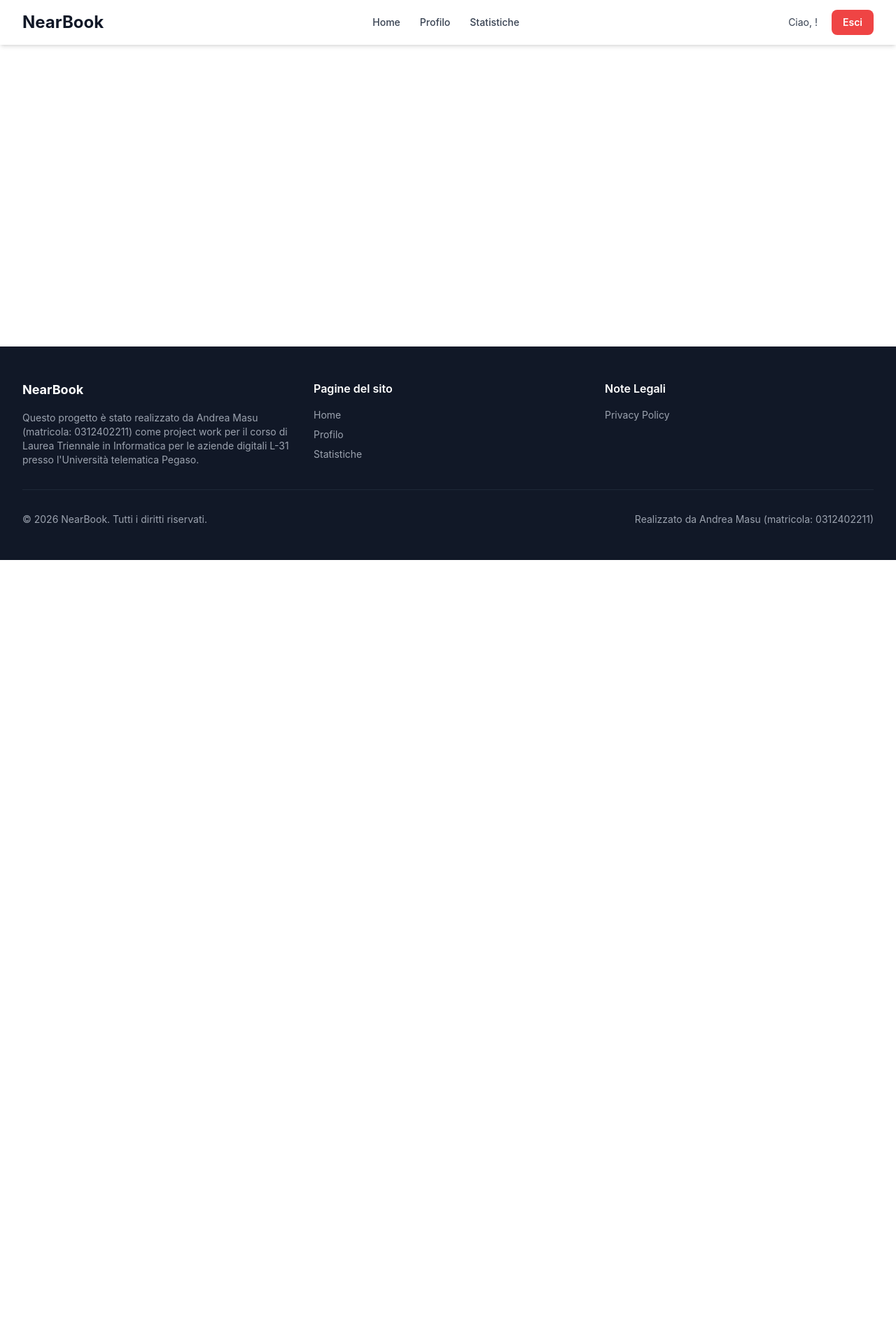
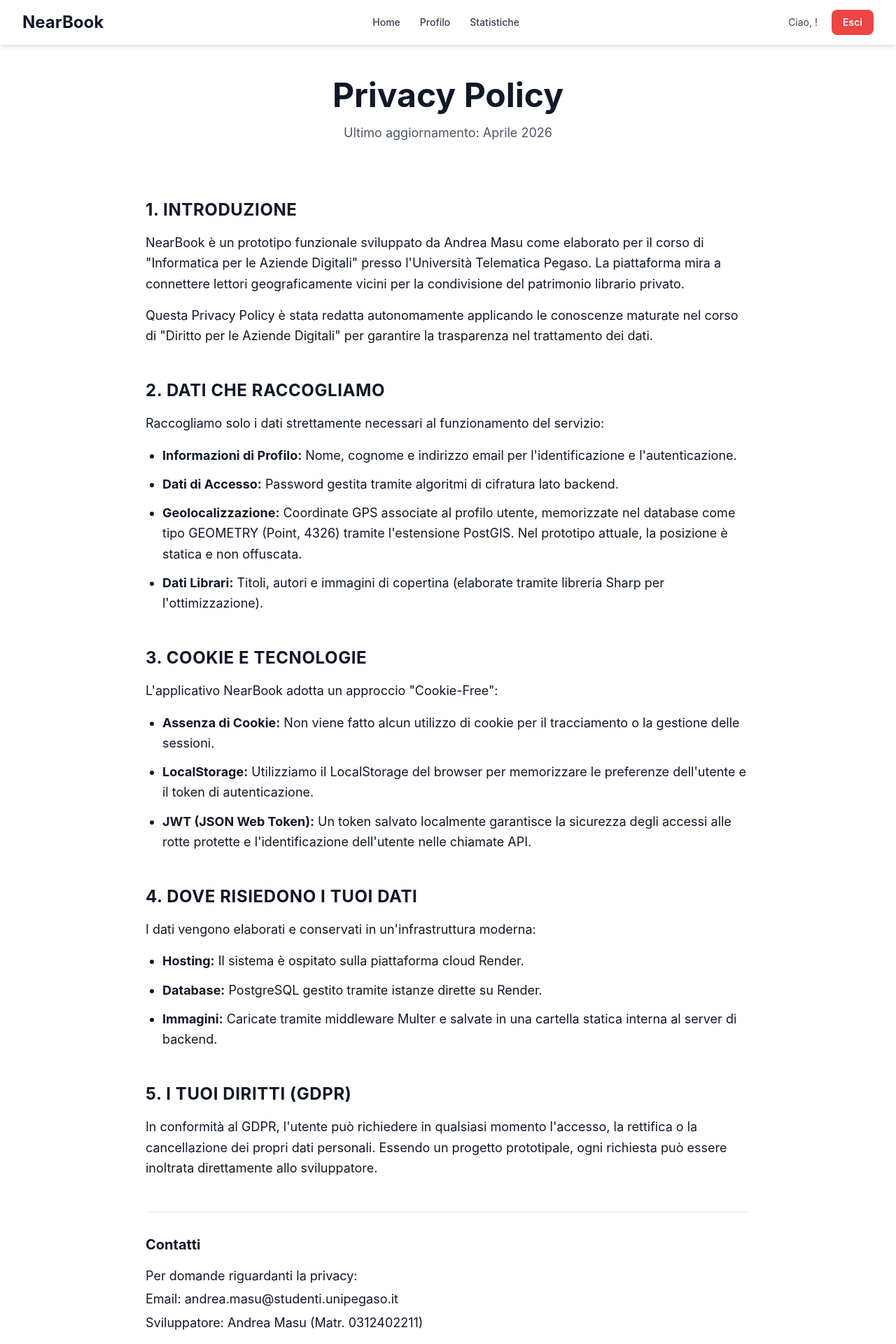
Before and after one commit to AndreaMasu98/nearbook-fe, an Angular app: page /privacy in a window 1280 px wide. Shown: the top 1920 px of the page at 70% size. Before the commit the page ends 800 px from the top, so only its background shows below. Built offline with nearby package versions, Linux system fonts and the light colour scheme; sample sign-in values are in the browser's storage.

Commit message:
fix(privacy): fix privacy page

```diff
--- a/src/app/pages/login/login.component.ts
+++ b/src/app/pages/login/login.component.ts
@@ -4,6 +4,7 @@ import { Router, RouterLink } from '@angular/router';
 import { CommonModule } from '@angular/common';
 import { AuthService } from '../../services/auth.service';
 
+/* Questo componente gestisce la pagina di login. Permette all'utente di inserire email e password per accedere al proprio account. Se le credenziali sono corrette, l'utente viene reindirizzato alla home page. In caso contrario, viene mostrato un messaggio di errore. Il form di login utilizza validazioni per assicurarsi che l'email sia in formato valido e che la password abbia almeno 6 caratteri. */
 @Component({
   selector: 'app-login',
   standalone: true,
--- a/src/app/pages/privacy/privacy.component.html
+++ b/src/app/pages/privacy/privacy.component.html
@@ -0,0 +1,64 @@
+<div class="max-w-4xl mx-auto px-4 py-12 text-gray-900 bg-white">
+  <div class="text-center mb-12">
+    <h1 class="text-4xl md:text-5xl font-bold text-gray-900 mb-4">Privacy Policy</h1>
+    <p class="text-lg text-gray-600">Ultimo aggiornamento: Aprile 2026</p>
+  </div>
+
+  <div class="space-y-12 leading-relaxed text-lg pt-8">
+
+    <section>
+      <h2 class="text-2xl font-bold mb-4 uppercase tracking-wide">1. Introduzione</h2>
+      <p>
+        NearBook è un prototipo funzionale sviluppato da Andrea Masu come elaborato per il corso di "Informatica per le Aziende Digitali" presso l'Università Telematica Pegaso. La piattaforma mira a connettere lettori geograficamente vicini per la condivisione del patrimonio librario privato.
+      </p>
+      <p class="mt-4">
+        Questa Privacy Policy è stata redatta autonomamente applicando le conoscenze maturate nel corso di "Diritto per le Aziende Digitali" per garantire la trasparenza nel trattamento dei dati.
+      </p>
+    </section>
+
+    <section>
+      <h2 class="text-2xl font-bold mb-4 uppercase tracking-wide">2. Dati che Raccogliamo</h2>
+      <p class="mb-4">Raccogliamo solo i dati strettamente necessari al funzionamento del servizio:</p>
+      <ul class="list-disc ml-6 space-y-3">
+        <li><strong>Informazioni di Profilo:</strong> Nome, cognome e indirizzo email per l'identificazione e l'autenticazione.</li>
+        <li><strong>Dati di Accesso:</strong> Password gestita tramite algoritmi di cifratura lato backend.</li>
+        <li><strong>Geolocalizzazione:</strong> Coordinate GPS associate al profilo utente, memorizzate nel database come tipo GEOMETRY (Point, 4326) tramite l'estensione PostGIS. Nel prototipo attuale, la posizione è statica e non offuscata.</li>
+        <li><strong>Dati Librari:</strong> Titoli, autori e immagini di copertina (elaborate tramite libreria Sharp per l'ottimizzazione).</li>
+      </ul>
+    </section>
+
+    <section>
+      <h2 class="text-2xl font-bold mb-4 uppercase tracking-wide">3. Cookie e Tecnologie</h2>
+      <p class="mb-4">L'applicativo NearBook adotta un approccio "Cookie-Free":</p>
+      <ul class="list-disc ml-6 space-y-3">
+        <li><strong>Assenza di Cookie:</strong> Non viene fatto alcun utilizzo di cookie per il tracciamento o la gestione delle sessioni.</li>
+        <li><strong>LocalStorage:</strong> Utilizziamo il LocalStorage del browser per memorizzare le preferenze dell'utente e il token di autenticazione.</li>
+        <li><strong>JWT (JSON Web Token):</strong> Un token salvato localmente garantisce la sicurezza degli accessi alle rotte protette e l'identificazione dell'utente nelle chiamate API.</li>
+      </ul>
+    </section>
+
+    <section>
+      <h2 class="text-2xl font-bold mb-4 uppercase tracking-wide">4. Dove risiedono i tuoi dati</h2>
+      <p class="mb-4">I dati vengono elaborati e conservati in un'infrastruttura moderna:</p>
+      <ul class="list-disc ml-6 space-y-3">
+        <li><strong>Hosting:</strong> Il sistema è ospitato sulla piattaforma cloud Render.</li>
+        <li><strong>Database:</strong> PostgreSQL gestito tramite istanze dirette su Render.</li>
+        <li><strong>Immagini:</strong> Caricate tramite middleware Multer e salvate in una cartella statica interna al server di backend.</li>
+      </ul>
+    </section>
+
+    <section>
+      <h2 class="text-2xl font-bold mb-4 uppercase tracking-wide">5. I Tuoi Diritti (GDPR)</h2>
+      <p>
+        In conformità al GDPR, l'utente può richiedere in qualsiasi momento l'accesso, la rettifica o la cancellazione dei propri dati personali. Essendo un progetto prototipale, ogni richiesta può essere inoltrata direttamente allo sviluppatore.
+      </p>
+    </section>
+
+    <section class="pt-8 border-t border-gray-200">
+      <h2 class="text-xl font-bold mb-4">Contatti</h2>
+      <p>Per domande riguardanti la privacy:</p>
+      <p class="mt-1">Email: {{'andrea.masu@studenti.unipegaso.it'}} </p>
+      <p class="mt-1">Sviluppatore: Andrea Masu (Matr. 0312402211) </p>
+    </section>
+  </div>
+</div>
--- a/src/app/pages/privacy/privacy.component.ts
+++ b/src/app/pages/privacy/privacy.component.ts
@@ -1,11 +1,10 @@
 import { Component } from '@angular/core';
 import { CommonModule } from '@angular/common';
-import { RouterLink } from '@angular/router';
 
 @Component({
   selector: 'app-privacy',
   standalone: true,
-  imports: [CommonModule, RouterLink],
+  imports: [CommonModule],
   templateUrl: './privacy.component.html',
   styleUrls: ['./privacy.component.css']
 })
--- a/src/app/pages/profile/profile.component.html
+++ b/src/app/pages/profile/profile.component.html
@@ -1,5 +1,4 @@
 <div class="min-h-screen bg-gray-50">
-  <!-- Header -->
   <header class="bg-white shadow">
     <div class="max-w-7xl mx-auto px-4 py-4 flex justify-between items-center">
       <h1 class="text-2xl font-bold text-gray-900">Il mio Profilo</h1>
```
